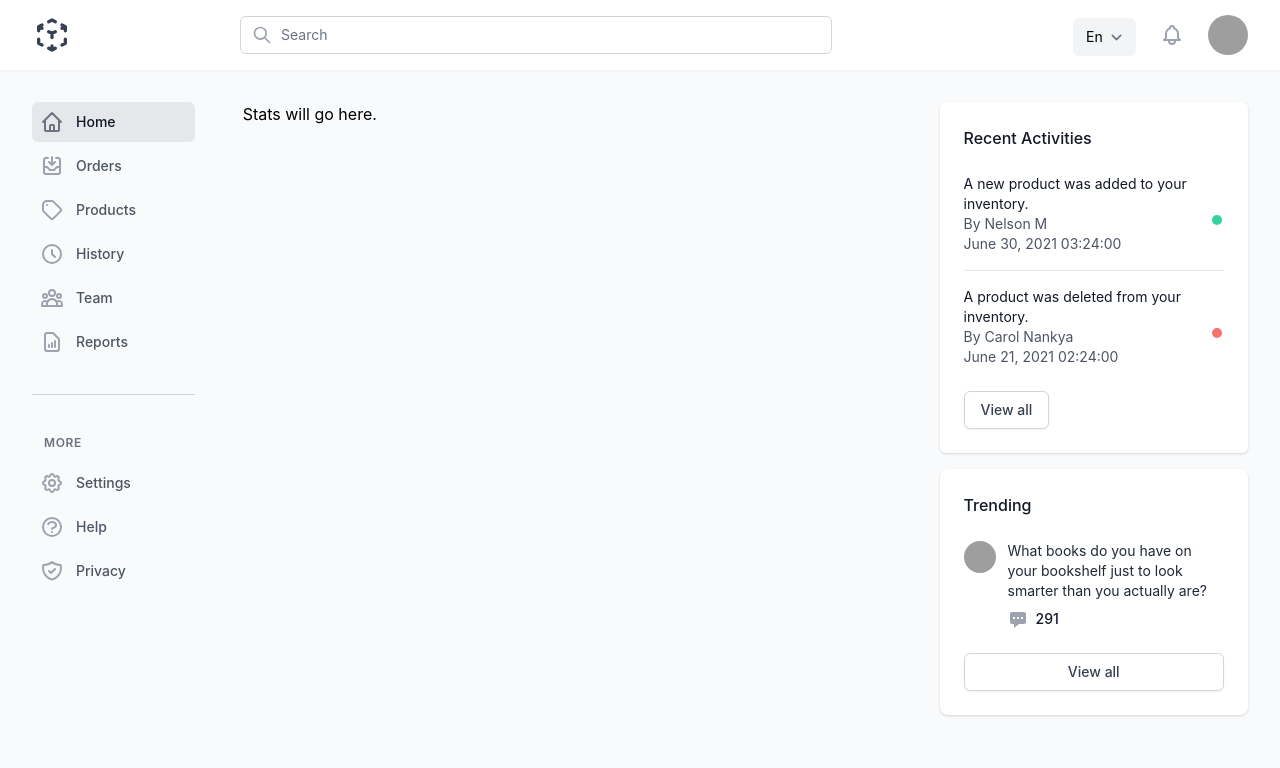
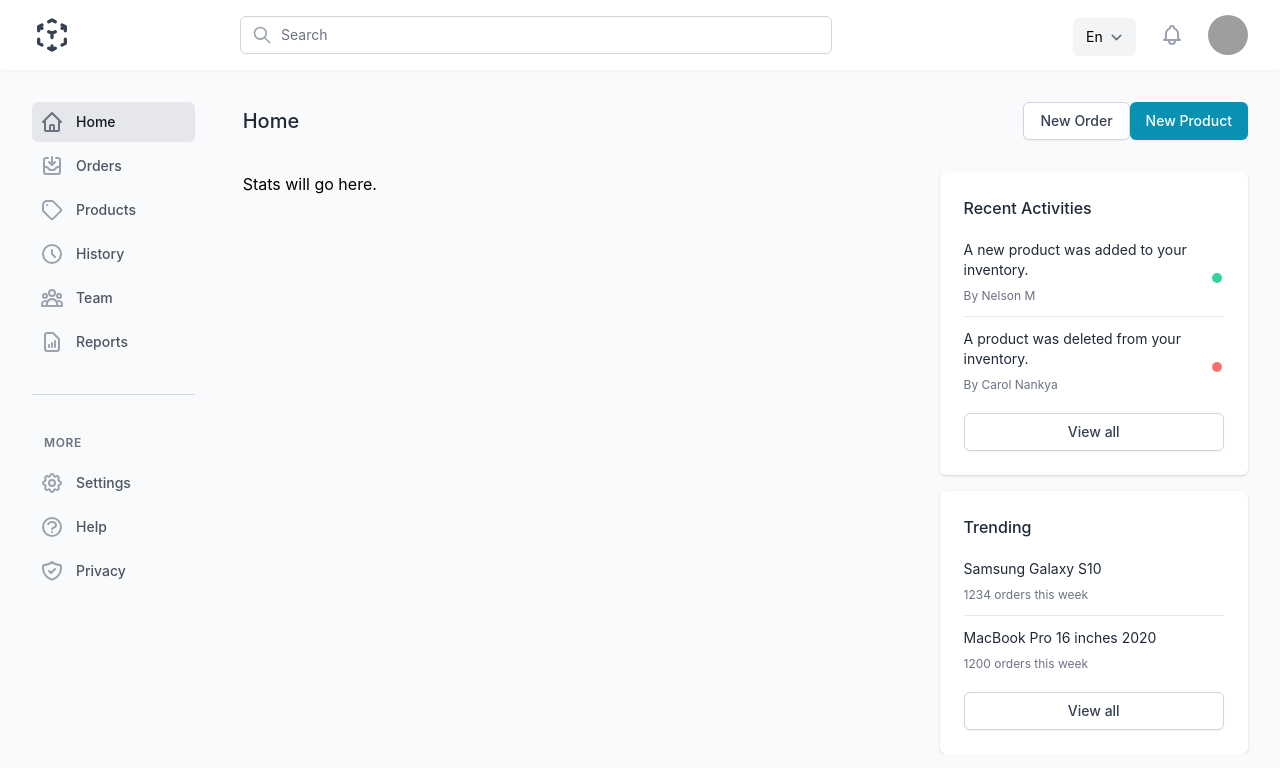
Before and after one commit to mwinel/ezziepos, a Next.js app: page / in a window 1280 px wide. Shown: the top 768 px of the page. Built offline with nearby package versions, Linux system fonts and the light colour scheme; grey boxes are pictures that could not be loaded.

Commit message:
Update home page

```diff
--- a/components/activities/RecentActivities/index.tsx
+++ b/components/activities/RecentActivities.tsx
@@ -1,34 +1,31 @@
-import { FC } from "react";
-import { Button, ActivityDot } from "../../../components";
+import Button from "@components/ui/Button";
+import ActivityDot from "@components/ui/ActivityDot";
 
 interface RecentActivitiesProps {
   data: any;
 }
 
-const RecentActivities: FC<RecentActivitiesProps> = ({ data }) => {
+const RecentActivities = ({ data }: RecentActivitiesProps) => {
   return (
     <section aria-labelledby="recent-activities">
       <div className="bg-white rounded-md shadow">
         <div className="p-6">
           <h2
-            id="who-to-follow-heading"
-            className="text-base font-medium text-gray-900"
+            id="recent-activity-heading"
+            className="text-base font-medium text-gray-800"
           >
             Recent Activities
           </h2>
           <div className="mt-6 flow-root">
             <ul className="-my-4 divide-y divide-gray-200">
               {data.map((item) => (
-                <li key={item.id} className="flex items-center py-4 space-x-3">
+                <li key={item.id} className="flex items-center py-3 space-x-3">
                   <div className="min-w-0 flex-1">
-                    <p className="text-sm text-gray-900">
+                    <p className="text-sm mb-2 text-gray-800">
                       <a href={item.href}>{item.title}</a>
                     </p>
-                    <p className="text-sm text-gray-600">
+                    <p className="text-xs text-gray-500">
                       <a href={item.href}>By {item.createdBy}</a>
-                    </p>
-                    <p className="text-sm text-gray-600">
-                      <a>{item.createdAt}</a>
                     </p>
                   </div>
                   <div className="flex-shrink-0">
@@ -50,7 +47,9 @@ const RecentActivities: FC<RecentActivitiesProps> = ({ data }) => {
             </ul>
           </div>
           <div className="mt-6">
-            <Button variant="primary">View all</Button>
+            <Button className="w-full" variant="primary">
+              View all
+            </Button>
           </div>
         </div>
       </div>
--- /dev/null
+++ b/components/activities/Trending.tsx
@@ -0,0 +1,46 @@
+import Button from "@components/ui/Button";
+import ActivityDot from "@components/ui/ActivityDot";
+
+interface TrendingProps {
+  data: any;
+}
+
+const Trending = ({ data }: TrendingProps) => {
+  return (
+    <section aria-labelledby="trending-products">
+      <div className="bg-white rounded-md shadow">
+        <div className="p-6">
+          <h2
+            id="trending-products-heading"
+            className="text-base font-medium text-gray-800"
+          >
+            Trending
+          </h2>
+          <div className="mt-6 flow-root">
+            <ul className="-my-4 divide-y divide-gray-200">
+              {data.map((item) => (
+                <li key={item.id} className="flex items-center py-3 space-x-3">
+                  <div className="min-w-0 flex-1">
+                    <p className="text-sm mb-2 text-gray-800">
+                      <a href={item.href}>{item.name}</a>
+                    </p>
+                    <p className="text-xs text-gray-500">
+                      {item.totalOrders} orders this week
+                    </p>
+                  </div>
+                </li>
+              ))}
+            </ul>
+          </div>
+          <div className="mt-6">
+            <Button className="w-full" variant="primary">
+              View all
+            </Button>
+          </div>
+        </div>
+      </div>
+    </section>
+  );
+};
+
+export default Trending;
--- a/components/index.ts
+++ b/components/index.ts
@@ -13,6 +13,3 @@ export { default as PageHeading } from "./ui/PageHeading";
 export { default as Badge } from "./ui/Badge";
 export { default as PaginationNav } from "./ui/PaginationNav";
 export { default as TableTabs } from "./ui/TableTabs";
-
-// activities
-export { default as RecentActivities } from "./activities/RecentActivities";
--- a/components/ui/Aside/index.tsx
+++ b/components/ui/Aside/index.tsx
@@ -1,10 +1,8 @@
-import { FC } from "react";
-
 interface AsideProps {
   children?: any;
 }
 
-const Aside: FC<AsideProps> = ({ children }) => {
+const Aside = ({ children }: AsideProps) => {
   return (
     <aside className="hidden xl:block xl:col-span-4">
       <div className="sticky top-4 space-y-4">{children}</div>
--- a/data/cards.js
+++ /dev/null
@@ -1,13 +0,0 @@
-import { ShoppingCartIcon, RefreshIcon, CheckCircleIcon } from "@heroicons/react/outline";
-
-export const cards = [
-  { name: "Total Orders", href: "#", icon: ShoppingCartIcon, amount: "$30,659.45" },
-  { name: "Pending Orders", href: "#", icon: RefreshIcon, amount: "$-2,259.68" },
-  {
-    name: "Processed Orders",
-    href: "#",
-    icon: CheckCircleIcon,
-    amount: "$10,800",
-  },
-  // More items...
-];
--- /dev/null
+++ b/data/recentActivities.ts
@@ -0,0 +1,18 @@
+const testRecentActivities = [
+  {
+    id: 1,
+    title: "A new product was added to your inventory.",
+    createdAt: "June 30, 2021 03:24:00",
+    createdBy: "Nelson M",
+    action: "create",
+  },
+  {
+    id: 2,
+    title: "A product was deleted from your inventory.",
+    createdAt: "June 21, 2021 02:24:00",
+    createdBy: "Carol Nankya",
+    action: "delete",
+  },
+];
+
+export default testRecentActivities;
--- /dev/null
+++ b/data/trending.ts
@@ -0,0 +1,26 @@
+const testTrendingProducts = [
+  {
+    id: 1,
+    name: "Samsung Galaxy S10",
+    type: "Electronics",
+    department: "Electronics",
+    inventory: 60,
+    price: 350,
+    discount: 0,
+    status: "active",
+    totalOrders: 1234
+  },
+  {
+    id: 8,
+    name: "MacBook Pro 16 inches 2020",
+    type: "Computer",
+    department: "Electronics",
+    inventory: 16,
+    price: 2800,
+    discount: 0,
+    status: "active",
+    totalOrders: 1200
+  },
+];
+
+export default testTrendingProducts;
--- a/locales/en.ts
+++ b/locales/en.ts
@@ -18,6 +18,9 @@ const en = {
 
   // Search input
   SearchinputPlaceholder: "Search here...",
+
+  // Home Page
+  HomePageTitle: "Home",
 
   // Products Page
   ProductsPageTitle: "Products",
--- a/locales/fr.ts
+++ b/locales/fr.ts
@@ -18,6 +18,9 @@ const fr = {
 
   // Search input
   SearchinputPlaceholder: "Cherche ici...",
+
+  // Home Page
+  HomePageTitle: "Home",
 
   // Products Page
   ProductsPageTitle: "Des produits",
--- a/pages/index.tsx
+++ b/pages/index.tsx
@@ -1,104 +1,51 @@
+import { useState } from "react";
+import { useRouter } from "next/router";
 import { ChatAltIcon } from "@heroicons/react/solid";
+import Button from "@components/ui/Button";
+import PageHeading from "@components/ui/PageHeading";
+import PagePanel from "@components/ui/PagePanel";
 import Aside from "@components/ui/Aside";
 import RecentActivities from "@components/activities/RecentActivities";
+import Trending from "@components/activities/Trending";
 
-const recentActivities = [
-  {
-    id: 1,
-    title: "A new product was added to your inventory.",
-    createdAt: "June 30, 2021 03:24:00",
-    createdBy: "Nelson M",
-    action: "create",
-  },
-  {
-    id: 2,
-    title: "A product was deleted from your inventory.",
-    createdAt: "June 21, 2021 02:24:00",
-    createdBy: "Carol Nankya",
-    action: "delete",
-  },
-];
+import testRecentActivities from "../data/recentActivities";
+import testTrendingProducts from "../data/trending";
 
-const trendingPosts = [
-  {
-    id: 1,
-    user: {
-      name: "Floyd Miles",
-      imageUrl:
-        "https://images.unsplash.com/photo-1463453091185-61582044d556?ixlib=rb-1.2.1&ixid=eyJhcHBfaWQiOjEyMDd9&auto=format&fit=facearea&facepad=2&w=256&h=256&q=80",
-    },
-    body: "What books do you have on your bookshelf just to look smarter than you actually are?",
-    comments: 291,
-  },
-  // More posts...
-];
+import en from "@locales/en";
+import fr from "@locales/fr";
 
 const Home = () => {
+  const [recentActivities] = useState(testRecentActivities);
+  const [trendingProducts] = useState(testTrendingProducts);
+
+  const router = useRouter();
+  const { locale } = router;
+  const t = locale === "en" ? en : fr;
+
   return (
     <>
+      <div className="flex items-center justify-between">
+        <PageHeading title={t.HomePageTitle} />
+        <div className="flex mt-3 sm:mt-0 sm:ml-4">
+          <Button variant="primary">New Order</Button>
+          <Button variant="secondary">New Product</Button>
+        </div>
+      </div>
+      <PagePanel>
         <div className="grid grid-cols-3 gap-10">
           <div className="col-span-2">
             <h2>Stats will go here.</h2>
           </div>
-        <div className="">
+          <div>
             <Aside>
               {/* Recent Activities */}
               <RecentActivities data={recentActivities} />
-            <section aria-labelledby="trending-heading">
-              <div className="bg-white rounded-lg shadow">
-                <div className="p-6">
-                  <h2
-                    id="trending-heading"
-                    className="text-base font-medium text-gray-900"
-                  >
-                    Trending
-                  </h2>
-                  <div className="mt-6 flow-root">
-                    <ul className="-my-4 divide-y divide-gray-200">
-                      {trendingPosts.map((post) => (
-                        <li key={post.id} className="flex py-4 space-x-3">
-                          <div className="flex-shrink-0">
-                            <img
-                              className="h-8 w-8 rounded-full"
-                              src={post.user.imageUrl}
-                              alt={post.user.name}
-                            />
-                          </div>
-                          <div className="min-w-0 flex-1">
-                            <p className="text-sm text-gray-800">{post.body}</p>
-                            <div className="mt-2 flex">
-                              <span className="inline-flex items-center text-sm">
-                                <button className="inline-flex space-x-2 text-gray-400 hover:text-gray-500">
-                                  <ChatAltIcon
-                                    className="h-5 w-5"
-                                    aria-hidden="true"
-                                  />
-                                  <span className="font-medium text-gray-900">
-                                    {post.comments}
-                                  </span>
-                                </button>
-                              </span>
-                            </div>
-                          </div>
-                        </li>
-                      ))}
-                    </ul>
-                  </div>
-                  <div className="mt-6">
-                    <a
-                      href="#"
-                      className="w-full block text-center px-4 py-2 border border-gray-300 shadow-sm text-sm font-medium rounded-md text-gray-700 bg-white hover:bg-gray-50"
-                    >
-                      View all
-                    </a>
-                  </div>
-                </div>
-              </div>
-            </section>
+              {/* Trending Products */}
+              <Trending data={trendingProducts} />
             </Aside>
           </div>
         </div>
-      {/* Main */}
+      </PagePanel>
     </>
   );
 };
```
Lines whose indentation alone changed are shown as unchanged.
